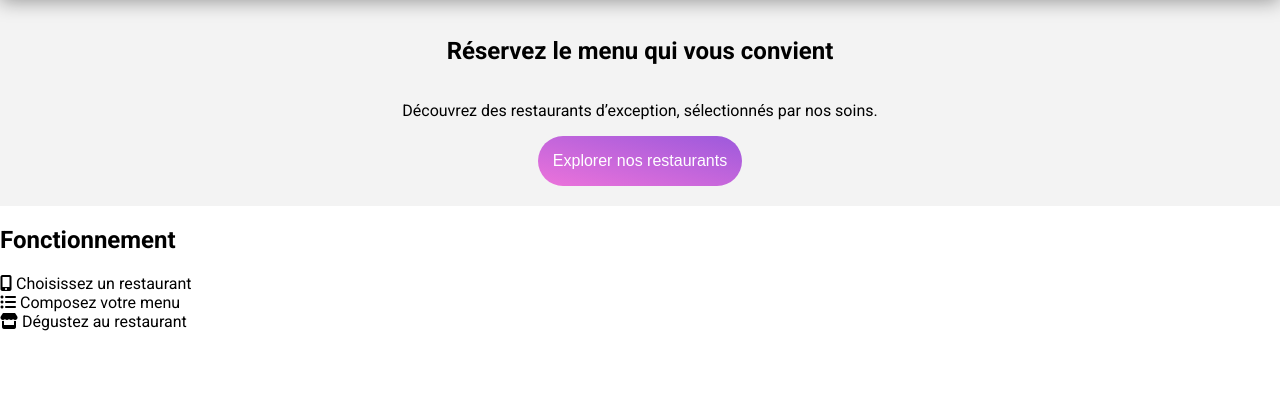
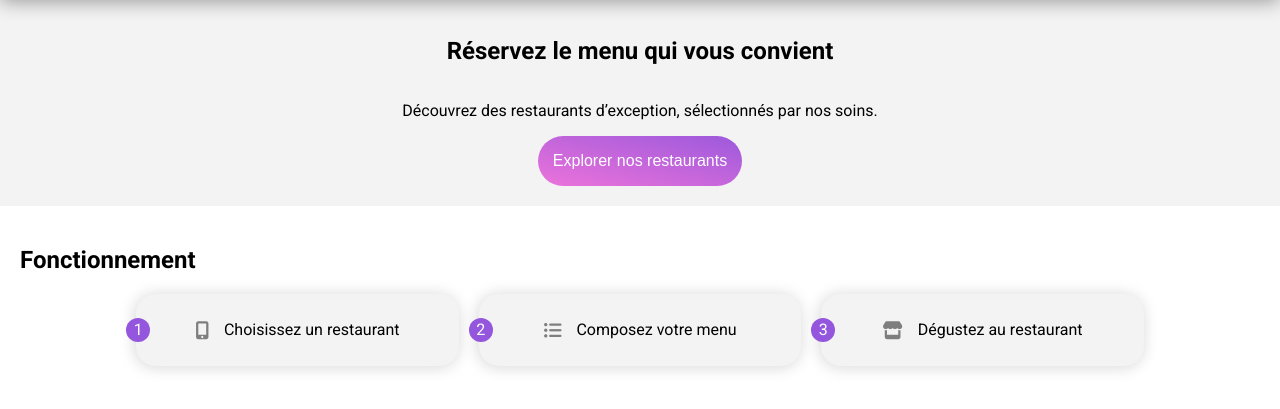
Before and after one commit to ismail-bouasria/ohmyfood, a plain HTML site: page index.html in a window 1280 px wide. Shown: the part 121-530 px from the top of the page. Drawn offline with Linux system fonts and the light colour scheme.

Commit message:
update section functioning html/scss

```diff
--- a/index.html
+++ b/index.html
@@ -36,10 +36,10 @@
 
             <h1> Fonctionnement </h1>
 
-            <div>
-                <div> <i class="fa-solid fa-mobile-screen-button"></i> Choisissez un restaurant </div>
-                <div> <i class="fa-solid fa-list-ul"></i> Composez votre menu </div>
-                <div> <i class="fa-solid fa-store"></i> Dégustez au restaurant </div>
+            <div class="functioning__steps">
+                <div> <span>1</span> <i class="fa-solid fa-mobile-screen-button"></i> Choisissez un restaurant </div>
+                <div> <span>2</span> <i class="fa-solid fa-list-ul"></i> Composez votre menu </div>
+                <div> <span>3</span> <i class="fa-solid fa-store"></i> Dégustez au restaurant </div>
             </div>
 
         </section>
--- a/sass/index.scss
+++ b/sass/index.scss
@@ -12,7 +12,7 @@
    flex-direction: column
 }
 
-@mixin gap ($var){
+@mixin gap ($var) {
    gap: $var ;
 }
 
@@ -21,7 +21,7 @@
 
 }
 
-@mixin flexWrap{
+@mixin flexWrap {
    display: flex;
    flex-wrap: wrap;
 }
@@ -36,7 +36,7 @@ $center: center;
 
 // Button //
 
-.btn{
+.btn {
    @include backgroundGradient();
    border-radius: 25px;
    border: none;
@@ -67,7 +67,7 @@ header {
    text-align: $center ;
 
    .logo {
-     padding: 20px 10px 10px;
+      padding: 20px 10px 10px;
    }
 
    .location {
@@ -78,7 +78,7 @@ header {
       @include flexCenter();
       font-weight: bolder;
       box-shadow: 0px -4px 8px rgba(0, 0, 0, 0.1),
-      0px 4px 20px rgba(0, 0, 0, 0.4);
+         0px 4px 20px rgba(0, 0, 0, 0.4);
    }
 }
 
@@ -88,7 +88,7 @@ header {
    background-color: $main-bg-color;
    @include dirColumn();
    text-align: $center;
-   padding: 20px ;
+   padding: 20px;
 
    p {
       font-weight: 300;
@@ -100,8 +100,49 @@ header {
 /// SECTION RESERVATION ///
 
 .functioning {
+   padding: 20px;
 
-    &__steps{
-       @include flexWrap();
-    }
+   &__steps {
+      @include flexWrap();
+      @include flexCenter();
+      @include gap(20px);
+
+      div {
+         @include flexCenter();
+         @include gap(15px);
+         background-color: $main-bg-color;
+         box-shadow: -1px 1px 15px 1px rgba(0, 0, 0, 0.15);
+         height: 72.5px;
+         width: 322.5px;
+         border-radius: 20px;
+         align-items: $center;
+         position: relative;
+
+         span{
+            background-color: #9356DC;
+            width: 24px;
+            height: 24px;
+            color: white;
+            align-content: center;
+            text-align: $center;
+            border-radius: 15px;
+            position: absolute;
+            left: -10px;
+         }
+
+         i{
+            font-size: 18px;
+            color:#7E7E7E;
+            ;
+         }
+
+      }
+
+      div:hover {
+         i{
+            color:#9356DC;
+
+         }
+      }
+   }
 }
```
Also changed, not shown: index.css, 1 other file.
